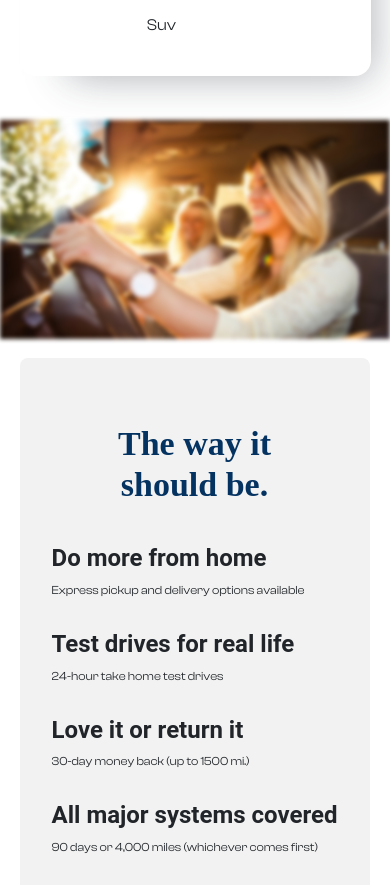
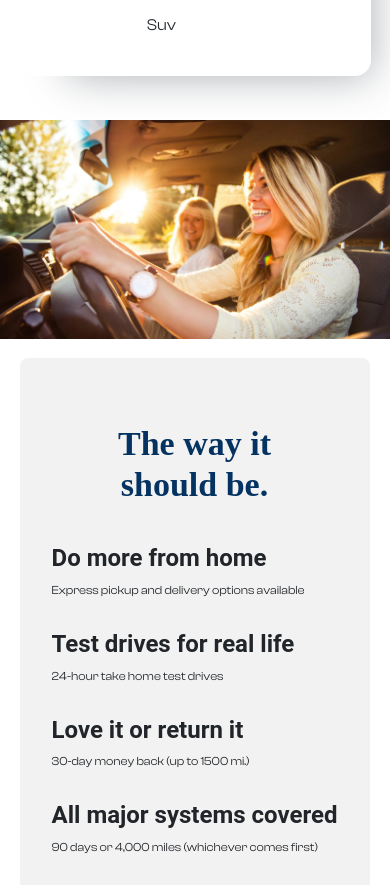
Before and after one commit to EgzonBajrami/CarSite-React, a React (Create React App) app: page / in a window 390 px wide. Shown: the part 940-1825 px from the top of the page. Built offline with nearby package versions, Linux system fonts and the light colour scheme; no server answers.

Commit message:
Update SecondSection.css

```diff
--- a/src/Components/SecondSection/SecondSection.css
+++ b/src/Components/SecondSection/SecondSection.css
@@ -107,6 +107,13 @@
 
 }
 @media screen and (max-width:1024px){
+    .second-section-image img{
+        max-width:100%;
+        max-height:100%;
+        width:auto;
+        height:auto;
+        animation:none;
+    }
     .second-section-info{
         position:relative;
         background-color:rgb(242,242,242);
@@ -122,6 +129,13 @@
     }
 }
 @media screen and (max-width:768px){
+    .second-section-image img{
+        max-width:100%;
+        max-height:100%;
+        width:auto;
+        height:auto;
+        animation:none;
+    }
     .second-section-info{
         position:relative;
         background-color:rgb(242,242,242);
@@ -137,6 +151,13 @@
     }
 }
 @media screen and (max-width:415px){
+    .second-section-image img{
+        max-width:100%;
+        max-height:100%;
+        width:auto;
+        height:auto;
+        animation:none;
+    }
     .second-section-info{
         position:relative;
         background-color:rgb(242,242,242);
```
